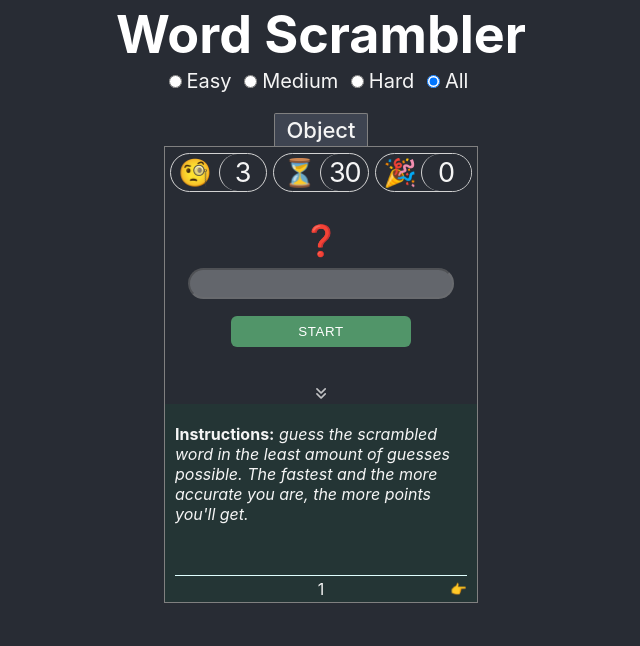
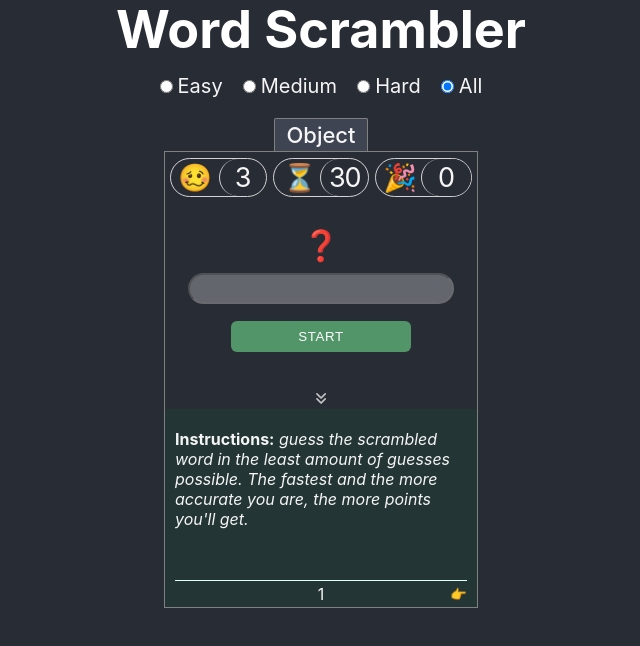
Before and after one commit to hugCarvalho/wordScrambler, a React (Create React App) app: page / in a window 1280 px wide. Shown: the top 646 px of the page, without its empty margins (319-959 px from the left). Built offline with nearby package versions, Linux system fonts and the light colour scheme.

Commit message:
Implemented game difficulty options. Added disabled status. Fixed css display in chrome

```diff
--- a/src/App.js
+++ b/src/App.js
@@ -29,6 +29,7 @@ function App() {
   const [array, setArray] = useState(initArr);
   //MAIN STATE
   const [gameStatus, setGameStatus] = useState("onLoad"); // "onLoad", "playing", "ended"
+  const [difficulty, setDifficulty] = useState("all");
   //IN GAME VARIABLES
   const [guessesLeft, setGuessesLeft] = useState(gameOptions.totalGuessesLeft);
   const [countdown, setCountdown] = useState(gameOptions.countdown);
@@ -108,9 +109,9 @@ function App() {
   useEffect(() => {
     if (gameStatus === "scramblingWord") {
       setCorrectWord(null);
-      setCorrectWord(chooseWord(array));
+      setCorrectWord(chooseWord(array, difficulty));
     }
-  }, [gameStatus, array]);
+  }, [gameStatus, array, difficulty]);
 
   //GENERATE RANDOM NUMBER AND WORD 🧣
   useEffect(() => {
@@ -222,7 +223,11 @@ function App() {
     <div className="App">
       <Header />
       {/* Main App */}
-      <GameDifficulty />
+      <GameDifficulty
+        difficulty={difficulty}
+        setDifficulty={e => setDifficulty(e.target.value)}
+        gameStatus={gameStatus}
+      />
       <DisplayCategory />
       <main className="container__app">
         <div className="wrapper__app">
--- a/src/App_functions.js
+++ b/src/App_functions.js
@@ -1,10 +1,25 @@
-const chooseWord = categoryArr => {
-  const randomNum = Math.floor(Math.random() * categoryArr.length);
-  const randomWord = categoryArr[randomNum];
+//TODO: Add difficulty = "all" when app is done
+const filterWordAccordingDifficulty = (array, difficulty) => {
+  const filteredArray = array.filter(word => word.length > 2);
+
+  //better perf by not having to filter the array bellow
+  if (difficulty === "all") {
+    return filteredArray;
+  } else {
+    return filteredArray.filter(word => {
+      if (difficulty === "easy") return word.length >= 3 && word.length <= 5;
+      if (difficulty === "medium") return word.length >= 6 && word.length <= 8;
+      if (difficulty === "hard") return word.length >= 9;
+      throw new Error("Wrong difficulty setting. Check your typing");
+    });
+  }
+};
+
+const chooseWord = (categoryArr, difficulty) => {
+  const filteredArr = filterWordAccordingDifficulty(categoryArr, difficulty);
+  const randomWord = filteredArr[Math.floor(Math.random() * filteredArr.length)];
   return randomWord.toLowerCase();
 };
-
-export default chooseWord;
 
 export const scrambleWord = word => {
   //console.log("word is", word);
@@ -21,3 +36,5 @@ export const scrambleWord = word => {
   //console.log("Scrambled word is", word);
   return scrambledWord === word ? scrambleWord(word) : scrambledWord;
 };
+
+export default chooseWord;
--- a/src/components/DisplayCategory/DisplayCategory.js
+++ b/src/components/DisplayCategory/DisplayCategory.js
@@ -2,10 +2,10 @@ import React from "react";
 import "./DisplayCategory.scss";
 
 function DisplayCategory() {
-  const [category, setCategory] = React.useState("Object");
+  const [category] = React.useState("Object");
 
   return (
-    <div className="DisplayCategory">
+    <div className="DisplayCategory" title="category the word belongs to">
       <h2>{category}</h2>
     </div>
   );
--- a/src/components/EndAnimationsDisplay/EndAnimationsDisplay.js
+++ b/src/components/EndAnimationsDisplay/EndAnimationsDisplay.js
@@ -3,9 +3,9 @@ import Emoji from "../../reusable/Emoji.js/Emoji";
 import "./EndAnimationsDisplay.scss";
 
 const animations = ["🏆", "🏅", "👏"];
-const animationLoser = ["😵", "🤬", "😭"];
+const animationLoser = ["😤", "🤬", "😭"];
 //"🥇", "🥈", "🥉",
-//😵🤬😭
+//😵
 
 function EndAnimationsDisplay({ gameWon, showInstructions }) {
   const [randomNum, setRandomNum] = React.useState(null);
--- a/src/components/GameDifficulty/GameDifficulty.js
+++ b/src/components/GameDifficulty/GameDifficulty.js
@@ -2,41 +2,46 @@ import React from "react";
 import RadioButton from "../../reusable/RadioButton";
 import "./GameDifficulty.scss";
 
-function PlayDifficulty() {
-  const [difficulty, setDifficulty] = React.useState("all");
-
+function GameDifficulty({ difficulty, setDifficulty, gameStatus }) {
+  console.log(gameStatus);
   return (
-    <form className="GameDifficulty">
+    <form className={`GameDifficulty`}>
+      <div className={`${gameStatus === "playing" ? "disabled" : ""}`}>
         <RadioButton
           value="easy"
           active={difficulty}
-        onChange={e => setDifficulty(e.target.value)}
+          onChange={setDifficulty}
+          disabled={gameStatus === "playing" ? true : false}
         >
           Easy
         </RadioButton>
         <RadioButton
           value="medium"
           active={difficulty}
-        onChange={e => setDifficulty(e.target.value)}
+          onChange={setDifficulty}
+          disabled={gameStatus === "playing" ? true : false}
         >
           Medium
         </RadioButton>
         <RadioButton
           value="hard"
           active={difficulty}
-        onChange={e => setDifficulty(e.target.value)}
+          onChange={setDifficulty}
+          disabled={gameStatus === "playing" ? true : false}
         >
           Hard
         </RadioButton>
         <RadioButton
           value="all"
           active={difficulty}
-        onChange={e => setDifficulty(e.target.value)}
+          onChange={setDifficulty}
+          disabled={gameStatus === "playing" ? true : false}
         >
           All
         </RadioButton>
+      </div>
     </form>
   );
 }
 
-export default PlayDifficulty;
+export default GameDifficulty;
--- a/src/components/GameDifficulty/GameDifficulty.scss
+++ b/src/components/GameDifficulty/GameDifficulty.scss
@@ -1,20 +1,35 @@
 .GameDifficulty {
-  // background-color: rgb(40, 189, 189);
-  width: 320px;
+  width: 343px;
   //height: 50px;
   color: inherit;
-  display: flex;
-  justify-content: space-evenly;
+
+  div {
+    // background-color: rgb(40, 189, 189);
+    display: flex;
+    align-items: center;
+    margin: auto; //don't use width and justify content
+  }
 
   .RadioButton {
+    // background-color: orange;
+
     :hover {
       cursor: pointer;
     }
     label {
-      padding: 5px;
+      // background-color: green;
+      padding-left: 5px;
+    }
+
+    input {
+      -webkit-appearance: button;
     }
   }
-  .input {
-    -webkit-appearance: checkbox;
+
+  .disabled {
+    color: darkgrey;
+    :hover {
+      cursor: not-allowed;
+    }
   }
 }
--- a/src/components/Header/Header.scss
+++ b/src/components/Header/Header.scss
@@ -1,7 +1,11 @@
 .Header {
+  //background-color: orangered;
   font-size: calc(10px + 2vmin);
   color: white;
+  margin-bottom: 10px;
+  margin-top: -5px;
   h1 {
     padding: 3px;
+    //margin-top: 10px;
   }
 }
--- a/src/components/Indicators/GuessesLeft/fns.js
+++ b/src/components/Indicators/GuessesLeft/fns.js
@@ -5,8 +5,9 @@ const changeGuessesLeftColor = guesses => {
   return;
 };
 
+//"🧐"
 export const renderEmojiFace = (guesses, gameOptions) => {
-  const faces = ["🧐", "😨", "😲", "🤯"];
+  const faces = ["🥴", "😨", "😲", "🤯"];
   const { totalGuessesLeft } = gameOptions;
   if (guesses === 0) return faces[3];
   else if (guesses === totalGuessesLeft) return faces[0];
--- a/src/index.css
+++ b/src/index.css
@@ -58,7 +58,7 @@ span {
 input,
 select,
 textarea {
-  /* -webkit-appearance: none; */
-  -webkit-border-radius: 0;
-  border-radius: 0;
+  -webkit-appearance: none;
+  /* -webkit-border-radius: 0;
+  border-radius: 0; */
 }
--- a/src/reusable/RadioButton.js
+++ b/src/reusable/RadioButton.js
@@ -1,8 +1,8 @@
 import React from "react";
 
-function RadioButton({ children, active, value, classes = "", onChange }) {
+function RadioButton({ children, active, value, onChange, disabled }) {
   return (
-    <div className={`RadioButton ${classes}`}>
+    <div className={`RadioButton`}>
       <input
         type="radio"
         id={value}
@@ -10,6 +10,7 @@ function RadioButton({ children, active, value, classes = "", onChange }) {
         value={value}
         checked={active === value}
         onChange={onChange}
+        disabled={disabled}
       />
       <label htmlFor={value}>{children}</label>
     </div>
```
Also changed, not shown: 1 other file (tests, documents, lock files or other folders). Lines whose indentation alone changed are shown as unchanged.
